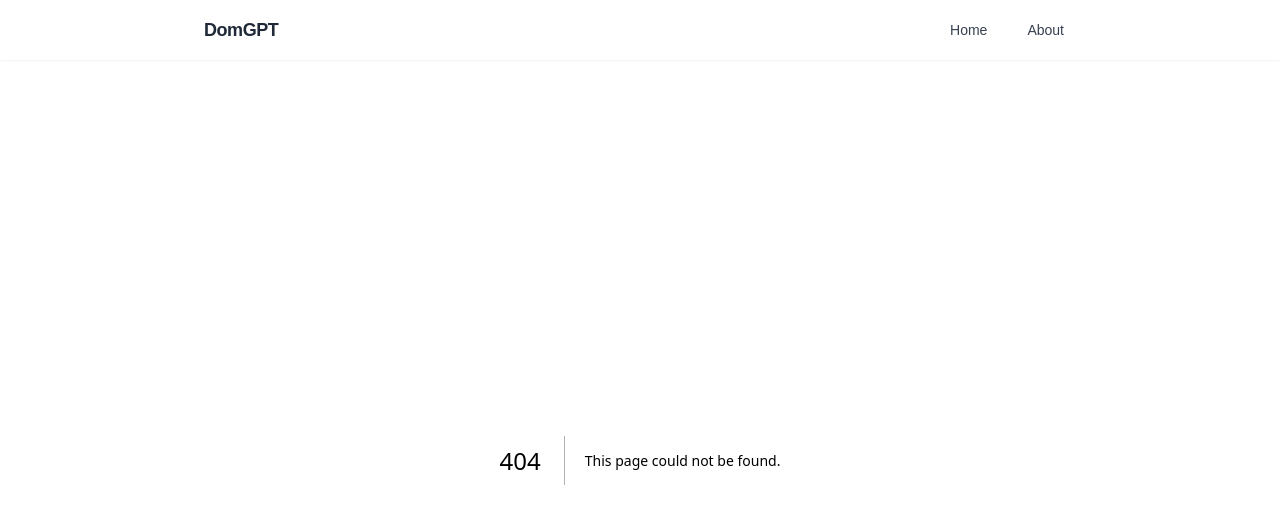
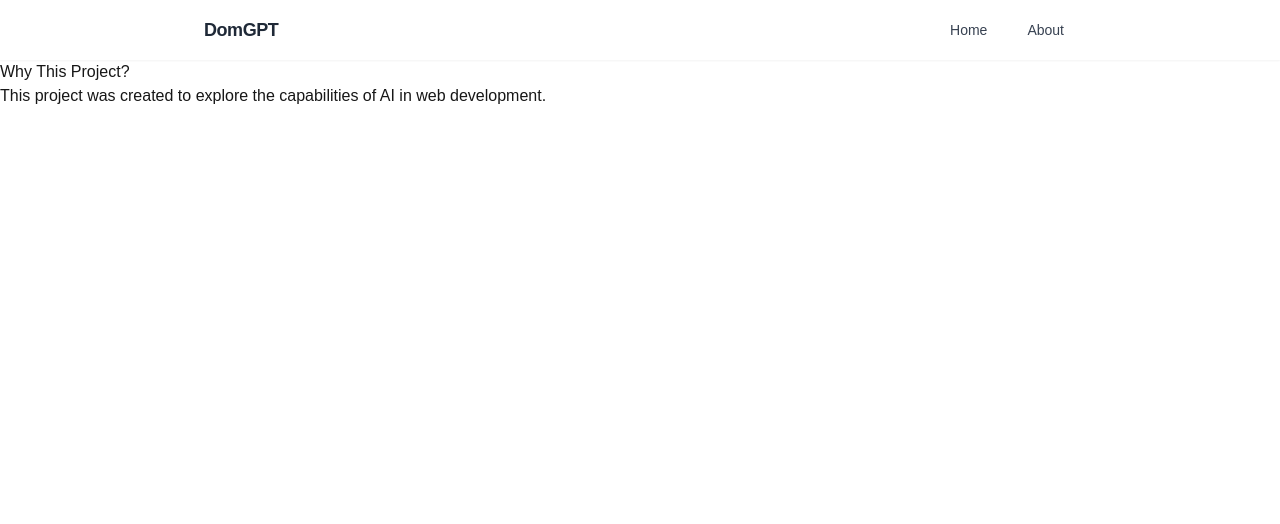
Before and after one commit to williamgki/domgptfrontend, a Next.js app: page /why in a window 1280 px wide. Before the commit this address had no page. Shown: the top 524 px of the page. Built offline with nearby package versions, Linux system fonts and the light colour scheme.

Commit message:
Add 'why' page

```diff
--- a/app/about/page.js
+++ b/app/about/page.js
@@ -15,7 +15,7 @@ export default function About() {
           <section>
             <h2 className="text-2xl font-semibold mb-4">Who am I?</h2>
             <p className="mb-4">
-              I live in the UK, have a family, and have worked in finance, as an entrepreneur
+              I live in the UK, and have worked in finance, as an entrepreneur
               and in artificial intelligence. I&apos;m not keen on sharing more info - for the reasons
               best given by Gwern <a href="https://gwern.net/me" className="text-blue-600 hover:underline" target="_blank" rel="noopener noreferrer">here</a>.
             </p>
--- /dev/null
+++ b/app/why/page.js
@@ -0,0 +1,9 @@
+// app/why-this-project/page.js
+export default function WhyThisProject() {
+  return (
+    <div>
+      <h1>Why This Project?</h1>
+      <p>This project was created to explore the capabilities of AI in web development.</p>
+    </div>
+  );
+}
```
